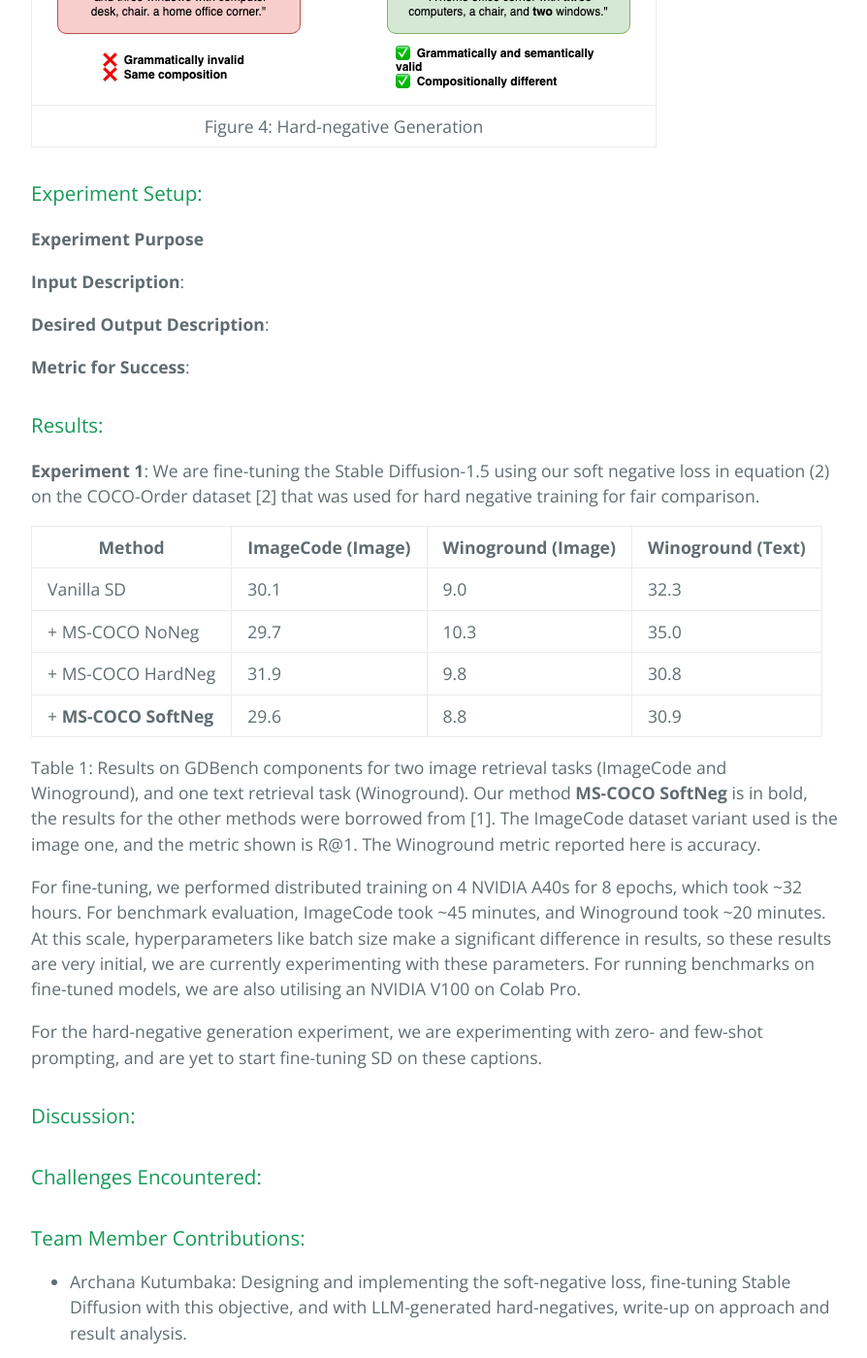
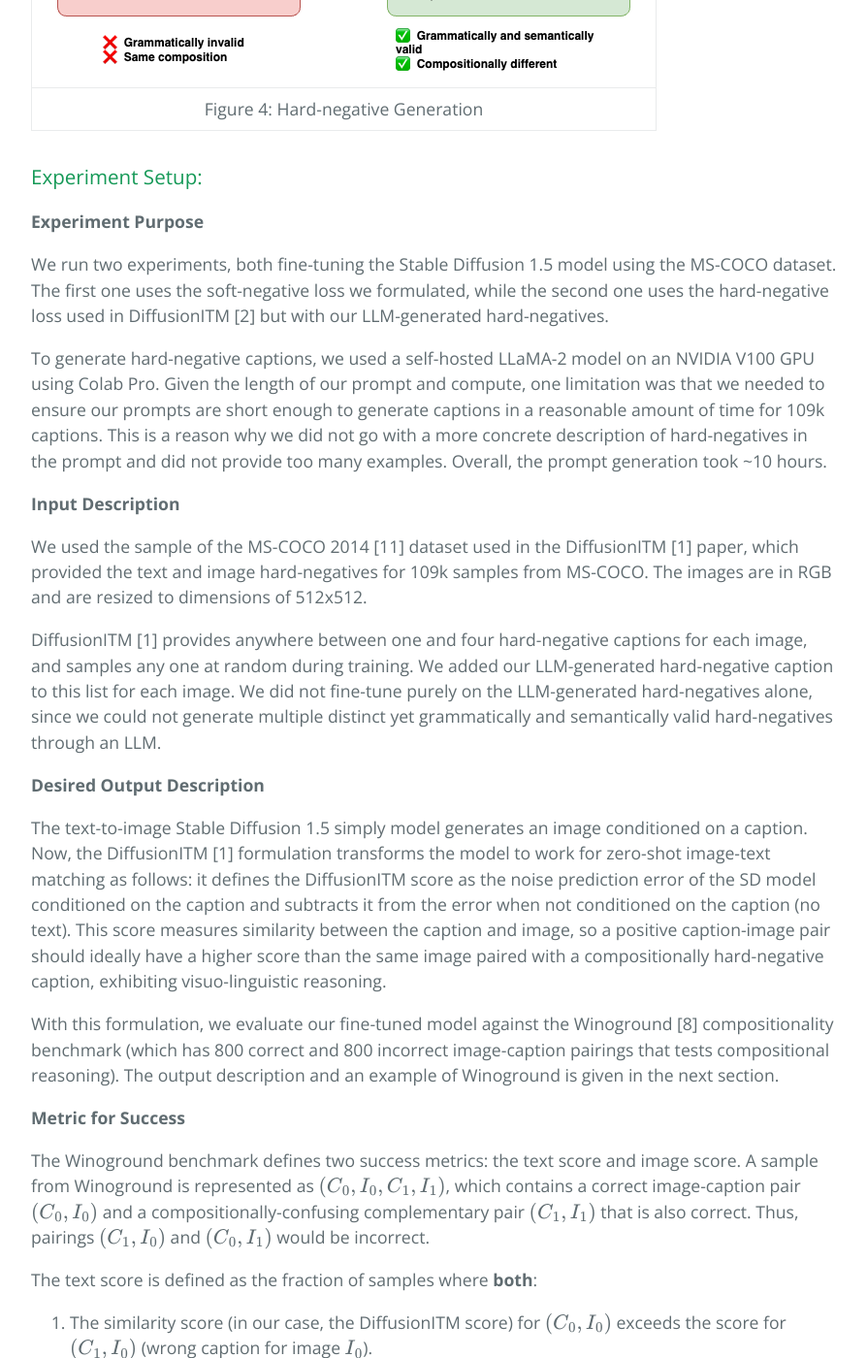
Before and after one commit to sid-sr/CS6476_Website, a Jekyll site: the page built from index.md, in a window 1280 px wide and 1400 px high, scrolled down 8059 px. Shown: the whole window at 97% size, without its empty margins (192-1086 px from the left). Built offline with Jekyll 4.4.1, drawn with Linux system fonts in a browser that asks for light colours; some of the changed text lies outside the part shown.

Commit message:
Added experiments

````diff
--- a/index.md
+++ b/index.md
@@ -46,13 +46,13 @@ In addition to the ARO and GDBench benchmarks discussed above, we found other be
 
 #### Our project in context
 
-The works in this space are mainly divided into data-centric approaches [2] and model-centric approaches [1] [3]. Our project separately tests modifies and tests both these approaches. We believe grammatical and semantic validity of hard-negative generation is important (missing in [2]), and orthogonally, we could relax of the requirement of difficult-to-generate hard-negatives in the first place, by reformulating the objective for image retrieval.
+The works in this space are mainly divided into _data-centric_ approaches [2] and _model-centric_ approaches [1] [3]. Our project modifies key aspects of both these approaches and tests them separately. Specifically, we believe grammatical and semantic validity of hard-negative generation is important (missing in [2]), and orthogonally, we aim to relax of the requirement of difficult-to-generate hard-negatives in the first place, by reformulating the training objective for image retrieval.
 
 ### Methods / Approach:
 
 We propose two orthogonal methods to help improve compositionality performance.
 
-#### Method 1 Overview:
+#### Method 1 Overview
 
 Following [1], we hypothesize that unconditional (no text) error prediction for a given image marginalizes the probability over the text dimension. They leverage this finding, to normalize the error predicted conditionally by this unconditional value and use the residue for the image retrieval task. In addition, they use hard negatives to contrastively finetune the diffusion backbone using the loss in equation (1).
 
@@ -64,7 +64,7 @@ $$ \mathcal{L}_{\text{pos}} = {\mathbb{E}}_{x,t} [\|\mathbf{e} - \mathbf{e}_{\th
 
 $$ \mathcal{L}_{\text{neg}} = -{\mathbb{E}}_{x,t} [\|\mathbf{e} - \mathbf{e}_{\theta}(x, t, w_{\text{neg}})\|_2^2] $$
 
-#### Method 1 Contribution:
+#### Method 1 Contribution
 
 In contrast, we propose a soft negative training policy that directly finetunes the diffusion model to minimize a new loss function in Equation 2 that ensures that the correct caption is preferred over all other caption possibilities without the use of explicit negatives.
 
@@ -94,7 +92,7 @@ Similar to the above case, we also noted that ordering of items in the captions
 |:-:|
 |Figure 3: Example from MS-COCO|
 
-But we are bounded by the MS-COCO dataset, since datasets with high-quality compositional information like Winoground are difficult to manually curate and are hence very small (800 samples). So instead, we aim to improve the hard-negative mining method used by Yuksukgonul et al. [2]. The generated captions in their method currently do not semantically and gramatically make sense. For example, their COCO-Order component of ARO cites an example where they perturb the caption "A brown cat is looking at a gray dog sitting in a white bathtub" to "at brown cat a in looking a gray dog sitting is and a white bathtub" through shuffing all but adjectives and nouns.
+However, we are ultimately bounded by the MS-COCO dataset, since datasets with high-quality compositional information like Winoground are difficult to manually curate and are hence very small (800 samples) and infeasible to fine-tune with. So instead, we aim to improve the hard-negative mining method used by Yuksukgonul et al. [2]. The generated captions in their method currently do not semantically and gramatically make sense. For example, their COCO-Order component of ARO cites an example where they perturb the caption "A brown cat is looking at a gray dog sitting in a white bathtub" to "at brown cat a in looking a gray dog sitting is and a white bathtub" through shuffing all but adjectives and nouns.
 
 Concretely, their strategy uses four perturbation rules for each caption: 1) Shuffle nouns and adjectives, 2) Shuffle everything but nouns and adjectives, 3) Shuffle trigrams and 4) Shuffle words within each trigram. Rule 3 and 4 can lead to gramatically incorrect sentences.
 
@@ -136,7 +134,7 @@ RESULT:
 ```
 **Alternate Approach**: We also tested an approach where we prompt an LLM to correct the existing gramatically invalid captions in [2] given the original positive caption as context. This method often led to the LLM simply generating the positive caption (or a slightly different grammatical variation of it) as the output.
 
-#### Method 2 Intuition:
+#### Method 2 Intuition
 
 [1] states that the datasets and objective used to train Stable Diffusion do not explicitly incentivise learning compositional information. When not training with hard negatives, [1] claims that neural nets utilise shortcut strategies to maximise performance on general-purpose retrieval tasks. To combat this, they generate hard-negatives, but since their rules do not generate grammatically and semantically valid captions, it could simply incentivise models to simply learn differences in what is gramatically right and wrong, and not the underlying compositional variations of the objects, we claim this would lead to yet another shortcut strategy.
 
@@ -154,15 +152,41 @@ Figure 4 shows an example of the caption-generation component, with a real hard-
 
 **Experiment Purpose**
 
-**Input Description**:
+We run two experiments, both fine-tuning the Stable Diffusion 1.5 model using the MS-COCO dataset. The first one uses the soft-negative loss we formulated, while the second one uses the hard-negative loss used in DiffusionITM [2] but with our LLM-generated hard-negatives.
 
-**Desired Output Description**:
+To generate hard-negative captions, we used a self-hosted LLaMA-2 model on an NVIDIA V100 GPU using Colab Pro. Given the length of our prompt and compute, one limitation was that we needed to ensure our prompts are short enough to generate captions in a reasonable amount of time for 109k captions. This is a reason why we did not go with a more concrete description of hard-negatives in the prompt and did not provide too many examples. Overall, the prompt generation took ~10 hours.
 
-**Metric for Success**:
+**Input Description**
+
+We used the sample of the MS-COCO 2014 [11] dataset used in the DiffusionITM [1] paper, which provided the text and image hard-negatives for 109k samples from MS-COCO. The images are in RGB and are resized to dimensions of 512x512.
+
+DiffusionITM [1] provides anywhere between one and four hard-negative captions for each image, and samples any one at random during training. We added our LLM-generated hard-negative caption to this list for each image. We did not fine-tune purely on the LLM-generated hard-negatives alone, since we could not generate multiple distinct yet grammatically and semantically valid hard-negatives through an LLM.
+
+**Desired Output Description**
+
+The text-to-image Stable Diffusion 1.5 simply model generates an image conditioned on a caption. Now, the DiffusionITM [1] formulation transforms the model to work for zero-shot image-text matching as follows: it defines the DiffusionITM score as the noise prediction error of the SD model conditioned on the caption and subtracts it from the error when not conditioned on the caption (no text). This score measures similarity between the caption and image, so a positive caption-image pair should ideally have a higher score than the same image paired with a compositionally hard-negative caption, exhibiting visuo-linguistic reasoning.
+
+With this formulation, we evaluate our fine-tuned model against the Winoground [8] compositionality benchmark (which has 800 correct and 800 incorrect image-caption pairings that tests compositional reasoning). The output description and an example of Winoground is given in the next section.
+
+**Metric for Success**
+
+The Winoground benchmark defines two success metrics: the text score and image score. A sample from Winoground is represented as $$(C_0, I_0, C_1, I_1)$$, which contains a correct image-caption pair $$(C_0, I_0)$$ and a compositionally-confusing complementary pair $$(C_1, I_1)$$ that is also correct. Thus, pairings $$(C_1, I_0)$$ and $$(C_0, I_1)$$ would be incorrect.
+
+The text score is defined as the fraction of samples where **both**:
+1. The similarity score (in our case, the DiffusionITM score) for $$(C_0, I_0)$$ exceeds the score for $$(C_1, I_0)$$ (wrong caption for image $$I_0$$).
+2. The similarity score for $$(C_1, I_1)$$ exceeds the score for $$(C_0, I_1)$$ (wrong caption for image $$I_1$$).
+
+In the similar way, the image score is defined as the fraction of samples where **both**:
+1. The similarity score for $$(C_0, I_0)$$ exceeds the score for $$(C_0, I_1)$$ (wrong image for caption $$C_0$$).
+2. The similarity score for $$(C_1, I_1)$$ exceeds the score for $$(C_1, I_0)$$ (wrong image for caption $$C_1$$).
+
+|![Winoground Example](assets/images/winoground.png)|
+|:-:|
+|Figure 5: Two complementary Winoground image-text pairs, taken from [8, Figure 1].|
 
 ### Results:
 
-**Experiment 1**: We are fine-tuning the Stable Diffusion-1.5 using our soft negative loss in equation (2) on the COCO-Order dataset [2] that was used for hard negative training for fair comparison.
+**Experiment 1**: We are fine-tuning the Stable Diffusion-1.5 using our soft negative loss in equation (2) on the same MS-COCO dataset that was used for hard negative training in [1] for fair comparison.
 
 | Method | ImageCode (Image) | Winoground (Image) | Winoground (Text)
 |-------|--------|---------|--------|
@@ -209,3 +233,5 @@ For the hard-negative generation experiment, we are experimenting with zero- and
 [9] Touvron, H., et al. "Llama: Open and efficient foundation language models," in _arXiv preprint_ arXiv:2302.13971, 2023.
 
 [10] Saharia, C., et al, "Photorealistic Text-to-Image Diffusion Models with Deep Language Understanding," in _Advances in Neural Information Processing Systems_, 2022, pp. 36479–36494.
+
+[11] C. Lin, "Microsoft COCO: Common Objects in Context," in _Computer Vision – ECCV 2014_, 2014, pp. 740–755.
````
Also changed, not shown: other parts of index.md (+4 -6 lines), assets/images/COCO_train2014_000000128607.jpg (deleted), assets/images/winoground.png (added), 1 other file.
